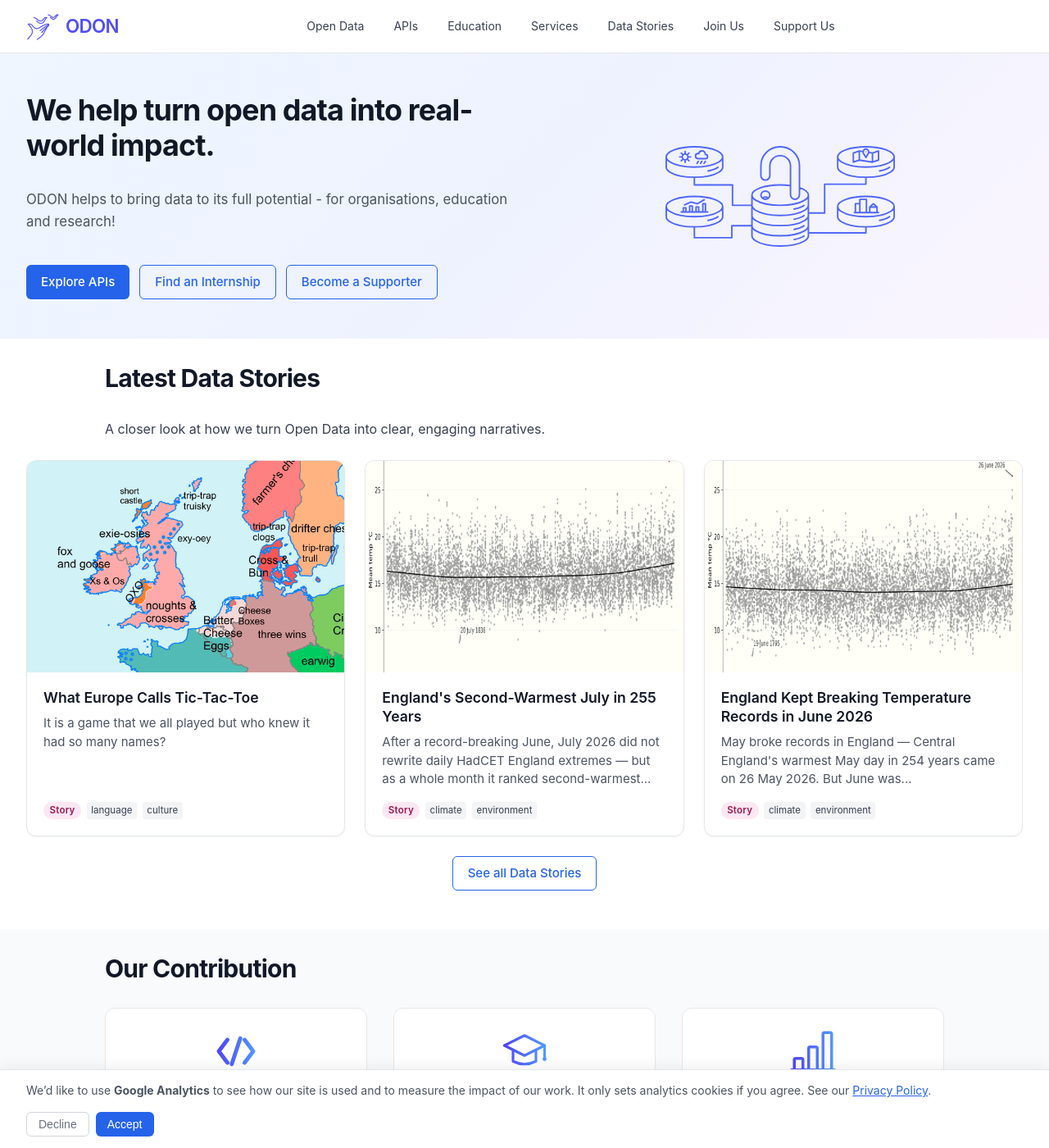
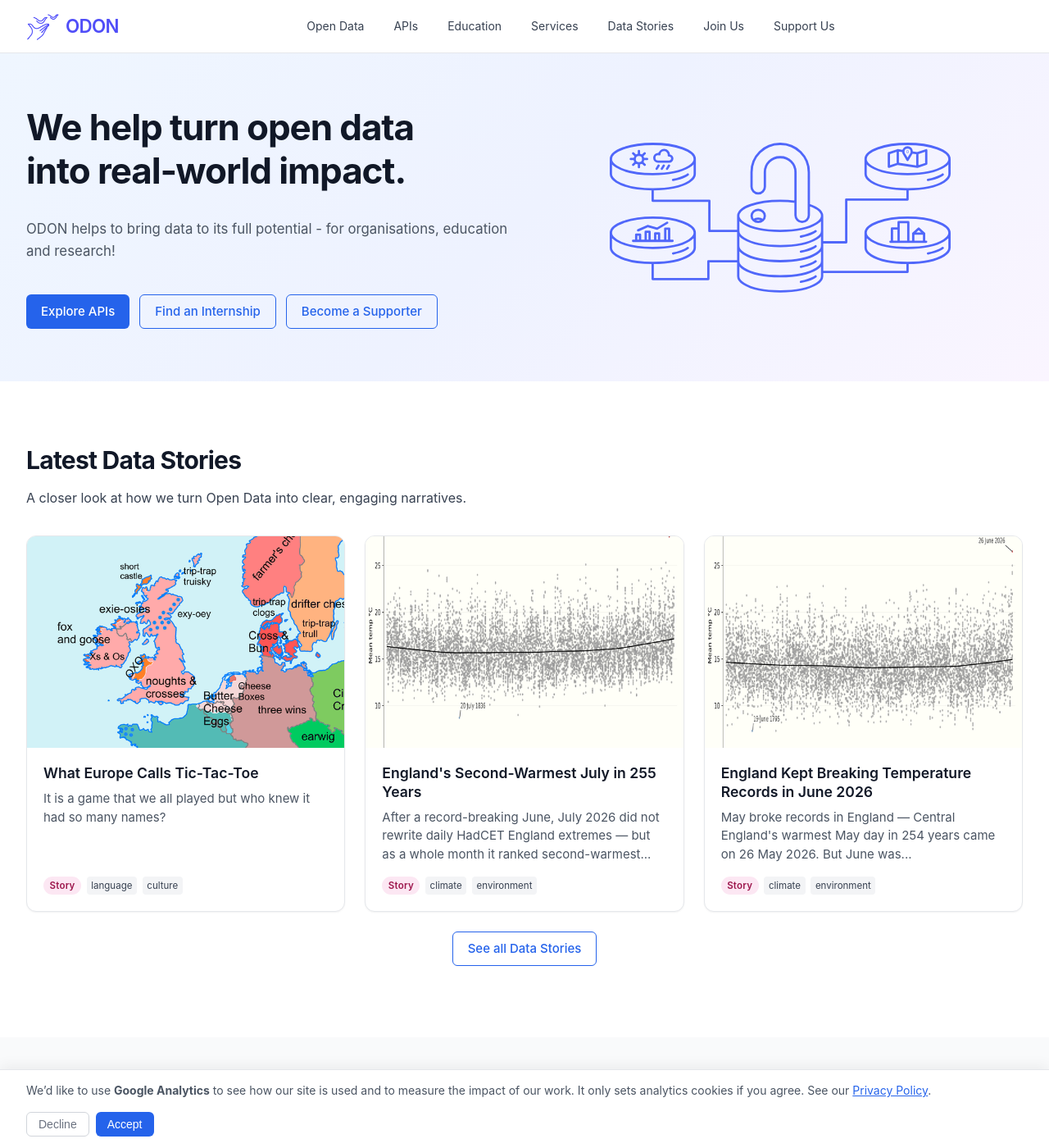
Before and after one commit to verein-odon/verein-odon.github.io, a Jekyll site: the page built from docs/en/index.md, in a window 1280 px wide and 1400 px high. Shown: the whole window at 82% size. Built offline with Jekyll 4.4.1, drawn with Linux system fonts in a browser that asks for light colours; some of the changed text lies outside the part shown.

Commit message:
Visual update

```diff
--- a/docs/_data/heros.yaml
+++ b/docs/_data/heros.yaml
@@ -3,7 +3,7 @@
 #   2nd key = "lang" attribute
 index:
   en:
-    hero-title: "We help turn open data into real-world impact."
+    hero-title: "We help turn open data into real‑world impact."
     hero-subtitle: "ODON helps to bring data to its full potential - for organisations, education and research!"
     image_src: "/assets/images/heros/home.svg"
     alt_text: "Open Data visualization"
--- a/docs/_includes/data-stories-teaser.html
+++ b/docs/_includes/data-stories-teaser.html
@@ -23,7 +23,7 @@
 {% if teaser_stories.size > 0 %}
 <section class="section bg-{{ ds_bg }}">
   <div class="container">
-    <div class="content-section" style="margin-bottom: 1.5rem;">
+    <div class="content-section ds-teaser-header">
       <h2>{{ ds_title | escape }}</h2>
       {% if include.intro %}<p>{{ include.intro }}</p>{% endif %}
     </div>
--- a/docs/_includes/hero.html
+++ b/docs/_includes/hero.html
@@ -13,7 +13,7 @@
 {% comment %} 2. Render only if data exists for this page/language {% endcomment %}
 {% if hero_data %}
 
-<section class="hero">
+<section class="hero hero--{{ current_ref }}">
   <div class="container">
     <div class="hero-grid">
 
@@ -46,8 +46,6 @@
             src="{{ hero_data.image_src | relative_url }}"
             alt="{{ hero_data.alt_text | escape }}"
             class="hero-image"
-            width="520"
-            height="228"
             fetchpriority="high"
           />
         </div>
--- a/docs/assets/main.scss
+++ b/docs/assets/main.scss
@@ -584,26 +584,66 @@
   color: rgba(255, 255, 255, 0.9);
 }
 
+/* Hero illustrations render at their intrinsic size: each SVG's width/height
+   attributes are set to 0.4x its viewBox, so every illustration shares the
+   same drawing scale (and stroke weight) as membership.svg */
 .hero-image {
-  width: 100%;
+  width: auto;
   max-width: 100%;
   height: auto;
   display: block;
 }
 
+/* Single-column (mobile) hero: the illustration would push the content
+   below the fold, so it is shown only from the two-column layout up */
+@media (max-width: 767.98px) {
+  .hero-visual {
+    display: none;
+  }
+}
+
 @media (min-width: 768px) {
   .hero-image-wrapper {
     max-width: none;
-  }
-  .hero-image {
-    width: 100%;
-    max-width: 280px;
+    /* Height of the tallest illustration (membership.svg), so hero bands
+       keep the same height across pages */
+    min-height: 17rem;
+    align-items: center;
+  }
+}
+
+/* Home hero: more breathing room */
+.hero-title {
+  text-wrap: balance;
+}
+
+@media (min-width: 768px) {
+  .hero--index {
+    padding: 4rem 0;
+  }
+}
+
+@media (min-width: 1024px) {
+  .hero--index .hero-title {
+    font-size: 2.75rem;
   }
 }
 
 /* Section Styles */
 .section {
-  padding: 1.5rem 0 2rem 0;
+  padding: 3rem 0;
+}
+
+@media (min-width: 768px) {
+  .section {
+    padding: 4.5rem 0;
+  }
+}
+
+/* The breadcrumb row already separates the first section from the hero */
+.odon-page-content > .section:first-child,
+.odon-post-content > .section:first-child {
+  padding-top: 2.5rem;
 }
 
 .bg-white {
@@ -638,6 +678,31 @@
   }
 }
 
+/* Home page: align every section to the full container width (same as the
+   hero and the Data Stories grid) while keeping prose at a readable length */
+.home .content-section,
+#news .content-section {
+  max-width: none;
+}
+
+.home .content-section > p,
+.home .lead {
+  max-width: 48rem;
+}
+
+.home .people-carousel {
+  max-width: 64rem;
+}
+
+.content-section .lead-quote {
+  border-left: 3px solid var(--color-blue-600);
+  padding: 0.25rem 0 0.25rem 1.25rem;
+  font-size: 1.25rem;
+  line-height: 1.7;
+  color: var(--color-gray-800);
+  margin-bottom: 0;
+}
+
 /* Cards Grid */
 .cards-grid {
   display: grid;
@@ -655,7 +720,7 @@
   flex-direction: column;
   align-items: center;
   text-align: center;
-  padding: 1.5rem;
+  padding: 2rem 1.5rem;
   border-radius: 0.75rem;
   border: 1px solid var(--color-gray-200);
   background: #fff;
@@ -663,14 +728,28 @@
 }
 
 .card h3,
-.card .membership-subtitle,
 .card .card-text,
 .card .card-counter-block {
   align-self: stretch;
 }
 
+/* Beats `.content-section h3`, which adds a large top margin */
+.cards-grid .card h3 {
+  margin-top: 0;
+}
+
+/* Beats `.content-section p`, which otherwise inflates the pill */
+.card .membership-subtitle {
+  align-self: center;
+  font-size: 0.7rem;
+  line-height: 1.5;
+  color: var(--color-blue-600);
+  margin-bottom: 1rem;
+}
+
 .card .btn {
   margin-top: auto;
+  min-width: 10rem;
 }
 
 .card-counter-block {
@@ -707,14 +786,15 @@
 }
 
 .card-icon {
-  width: 3.5rem;
-  height: 3.5rem;
-  //background: linear-gradient(135deg, var(--color-primary), var(--color-indigo));
-  border-radius: 0.5rem;
+  width: 4.5rem;
+  height: 4.5rem;
+  padding: 1rem;
+  background: var(--color-blue-50);
+  border-radius: 0.75rem;
   display: flex;
   align-items: center;
   justify-content: center;
-  margin-bottom: 1rem;
+  margin-bottom: 1.25rem;
 }
 
 .card-icon svg {
@@ -740,19 +820,24 @@
   line-height: 1.75;
 }
 
-.card .card-text-list {
+/* `.content-section` prefix beats the generic `.content-section ul:not(:has(.bullet))` rules */
+.content-section .card .card-text-list {
   color: var(--color-gray-600);
-  margin: 0.5rem auto 1rem;
-  padding-left: 1.5rem;
-  list-style-position: outside;
+  margin: 0 auto 1.5rem;
+  padding-left: 0;
   align-self: center;
   width: max-content;
   max-width: 100%;
-}
-
-.card .card-text-list li {
-  line-height: 1.1;
-  margin-bottom: 0.1rem;
+  text-align: left;
+}
+
+.content-section .card .card-text-list li {
+  line-height: 1.6;
+  margin-bottom: 0.35rem;
+}
+
+.content-section .card .card-text-list li::before {
+  top: 0.6rem;
 }
 
 /* People section (Association page) */
@@ -1684,9 +1769,11 @@
   text-decoration: none;
 }
 
+/* Left-aligned (not centered) so content shares its left edge with the
+   hero and breadcrumbs, which use the full container width */
 .content-section {
   max-width: 64rem;
-  margin: 0 auto;
+  margin: 0;
 }
 
 .content-section h2 {
@@ -2448,6 +2535,25 @@
   height: 100%;
   object-fit: cover;
   display: block;
+  transition: transform 0.4s ease;
+}
+.ds-card:hover .ds-card-image img {
+  transform: scale(1.03);
+}
+@media (prefers-reduced-motion: reduce) {
+  .ds-card-image img { transition: none; }
+  .ds-card:hover .ds-card-image img { transform: none; }
+}
+
+/* Teaser section header (home page) */
+.ds-teaser-header {
+  margin-bottom: 2rem;
+}
+.ds-teaser-header h2 {
+  margin-bottom: 0.5rem;
+}
+.ds-teaser-header p {
+  margin-bottom: 0;
 }
 .ds-card-body {
   padding: 1.25rem;
--- a/docs/en/index.md
+++ b/docs/en/index.md
@@ -35,7 +35,7 @@
                     <span class="card-counter-wrap"><span class="card-counter" data-target="1500" data-duration="6000">0</span><span class="card-counter-suffix">+</span></span>
                     <span class="card-counter-label">Number of datasets currently served</span>
                 </div>
-                <a href="/en/apis/" class="btn btn-primary">APIs</a>
+                <a href="/en/apis/" class="btn btn-secondary">Explore APIs <span class="arrow">→</span></a>
             </div>
             <div class="card">
                 <div class="card-icon">
@@ -49,7 +49,7 @@
                     <li>internships</li>
                     <li>hackathons</li>
                 </ul>
-                <a href="/en/education/" class="btn btn-primary">Education</a>
+                <a href="/en/education/" class="btn btn-secondary">Learn more <span class="arrow">→</span></a>
             </div>
             <div class="card">
                 <div class="card-icon">
@@ -59,7 +59,7 @@
                 <p class="membership-subtitle">For Organisations and Institutions</p>
                 <p class="card-text">From data engineering to storytelling, we help organisations turn raw data into insights and value.
                 </p>
-                <a href="/en/services/" class="btn btn-primary">Services</a>
+                <a href="/en/services/" class="btn btn-secondary">See services <span class="arrow">→</span></a>
             </div>
     </div>
     </div>
@@ -118,7 +118,7 @@
   <div class="container">
     <div class="content-section">
       <h2 class="section-title">Our Mission</h2>
-      <p class="lead">Open Data only matters when people can actually use it. ODON is the non-profit association that makes that possible — through free APIs, data engineering and storytelling services, and hands-on education.</p>
+      <p class="lead lead-quote">Open Data only matters when people can actually use it. ODON is the non-profit association that makes that possible — through free APIs, data engineering and storytelling services, and hands-on education.</p>
     </div>
   </div>
 </section>
```
Also changed, not shown: docs/CLAUDE.md (+1 -1 lines), docs/assets/images/heros/apis.svg, docs/assets/images/heros/association.svg, docs/assets/images/heros/education.svg, docs/assets/images/heros/home.svg, docs/assets/images/heros/membership.svg, docs/assets/images/heros/open-data.svg, docs/assets/images/heros/services.svg, docs/assets/images/heros/supporters.svg, docs/assets/images/icons/apis.svg, docs/assets/images/icons/education.svg.
